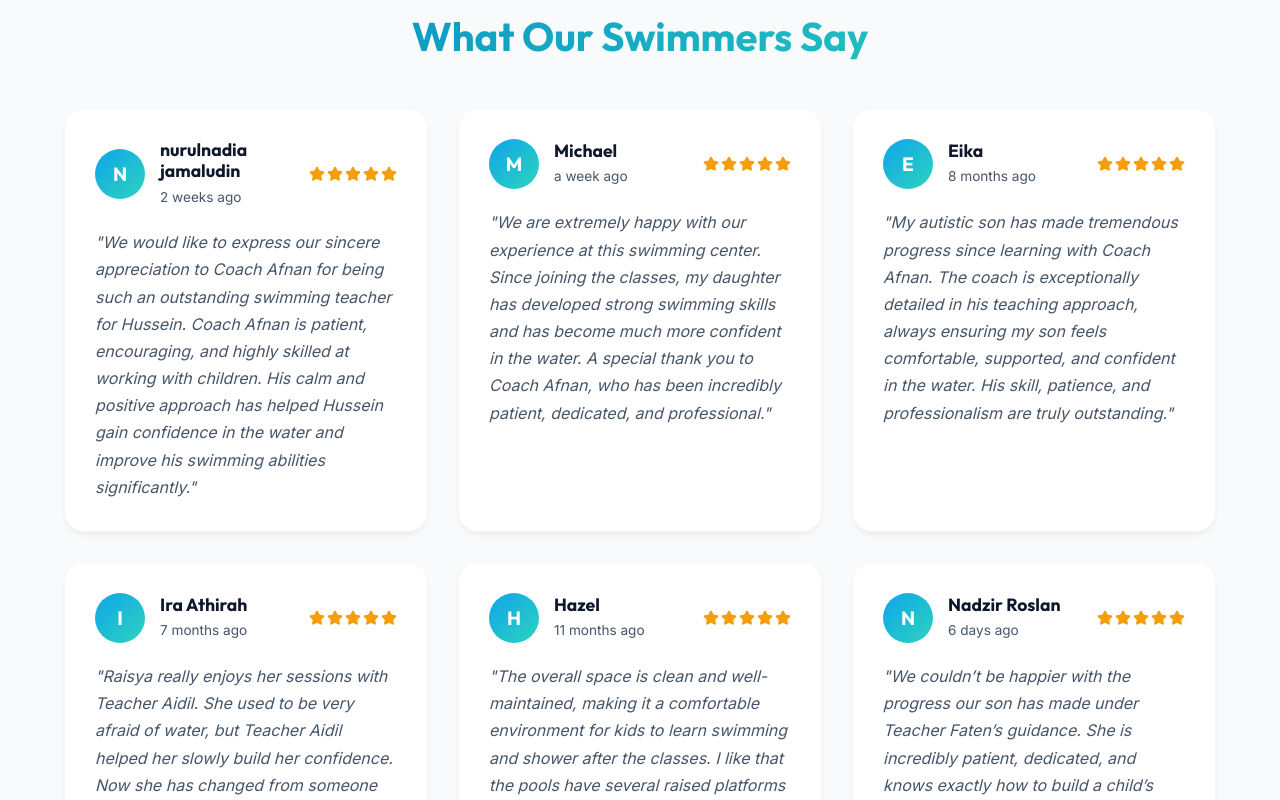
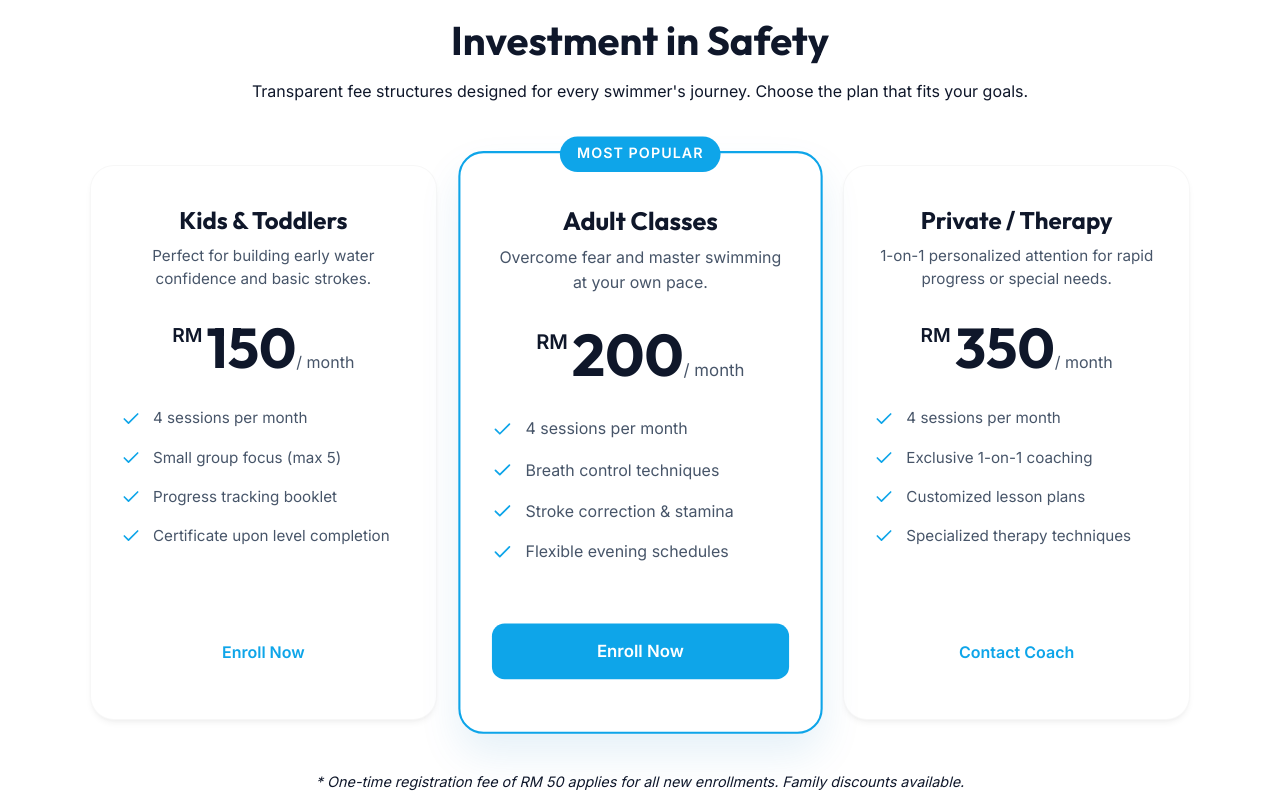
Before and after one commit to mgmhmmv/lumbaloomba-sa-website, a React (Vite) app in the folder website/: page / in a window 1280 px wide. Shown: the part 1640-2440 px from the top of the page. Built offline with nearby package versions, Linux system fonts and the light colour scheme.

Commit message:
Add nicely designed pricing structure section

```diff
--- a/website/src/components/Navbar.tsx
+++ b/website/src/components/Navbar.tsx
@@ -31,6 +31,7 @@ const Navbar: React.FC = () => {
         <div className={`nav-links ${mobileMenuOpen ? 'active' : ''}`}>
           <a href="/#about" onClick={() => setMobileMenuOpen(false)}>About</a>
           <a href="/#schedule" onClick={() => setMobileMenuOpen(false)}>Schedule</a>
+          <a href="/#pricing" onClick={() => setMobileMenuOpen(false)}>Pricing</a>
           <a href="/#reviews" onClick={() => setMobileMenuOpen(false)}>Reviews</a>
           <a href="/#social" onClick={() => setMobileMenuOpen(false)}>Community</a>
           <a href="/#contact" onClick={() => setMobileMenuOpen(false)} className="nav-contact">Contact</a>
--- /dev/null
+++ b/website/src/components/PricingSection.css
@@ -0,0 +1,201 @@
+.pricing-section {
+  padding: 100px 0;
+  background-color: var(--bg-secondary);
+}
+
+.pricing-section .section-header {
+  text-align: center;
+  margin-bottom: 60px;
+}
+
+.pricing-section .section-header h2 {
+  font-size: 2.5rem;
+  font-family: var(--font-heading);
+  color: var(--text-primary);
+  margin-bottom: 15px;
+}
+
+.pricing-grid {
+  display: grid;
+  grid-template-columns: repeat(3, 1fr);
+  gap: 30px;
+  align-items: center;
+  max-width: 1100px;
+  margin: 0 auto;
+}
+
+.pricing-card {
+  background: white;
+  border-radius: 24px;
+  padding: 40px 30px;
+  box-shadow: var(--shadow-sm);
+  border: 1px solid rgba(0,0,0,0.03);
+  position: relative;
+  transition: transform 0.3s ease, box-shadow 0.3s ease;
+  display: flex;
+  flex-direction: column;
+  height: 100%;
+}
+
+.pricing-card:hover {
+  transform: translateY(-10px);
+  box-shadow: var(--shadow-md);
+}
+
+.pricing-card.popular {
+  border: 2px solid var(--primary);
+  padding: 50px 30px;
+  box-shadow: 0 20px 40px rgba(0, 119, 182, 0.1);
+  transform: scale(1.05);
+  z-index: 2;
+}
+
+.pricing-card.popular:hover {
+  transform: scale(1.05) translateY(-10px);
+}
+
+.popular-badge {
+  position: absolute;
+  top: -16px;
+  left: 50%;
+  transform: translateX(-50%);
+  background: var(--primary);
+  color: white;
+  padding: 6px 16px;
+  border-radius: 20px;
+  font-size: 0.85rem;
+  font-weight: 600;
+  letter-spacing: 1px;
+  text-transform: uppercase;
+}
+
+.pricing-header {
+  text-align: center;
+  margin-bottom: 30px;
+}
+
+.pricing-header h3 {
+  font-family: var(--font-heading);
+  font-size: 1.5rem;
+  color: var(--text-primary);
+  margin-bottom: 10px;
+}
+
+.pricing-header p {
+  color: var(--text-secondary);
+  font-size: 0.95rem;
+  line-height: 1.5;
+}
+
+.pricing-price {
+  text-align: center;
+  margin-bottom: 30px;
+  color: var(--text-primary);
+}
+
+.pricing-price .currency {
+  font-size: 1.2rem;
+  font-weight: 600;
+  vertical-align: top;
+  margin-right: 4px;
+}
+
+.pricing-price .amount {
+  font-size: 3.5rem;
+  font-weight: 700;
+  font-family: var(--font-heading);
+  line-height: 1;
+}
+
+.pricing-price .period {
+  color: var(--text-secondary);
+  font-size: 1rem;
+}
+
+.pricing-features {
+  list-style: none;
+  padding: 0;
+  margin: 0 0 40px 0;
+  flex-grow: 1;
+}
+
+.pricing-features li {
+  display: flex;
+  align-items: center;
+  gap: 12px;
+  color: var(--text-secondary);
+  margin-bottom: 15px;
+  font-size: 0.95rem;
+}
+
+.feature-icon {
+  color: var(--primary);
+  width: 20px;
+  height: 20px;
+  flex-shrink: 0;
+}
+
+.pricing-cta {
+  display: block;
+  text-align: center;
+  padding: 14px 0;
+  border-radius: 12px;
+  font-weight: 600;
+  text-decoration: none;
+  transition: all 0.3s ease;
+}
+
+.pricing-cta.primary {
+  background: var(--primary);
+  color: white;
+}
+
+.pricing-cta.primary:hover {
+  background: var(--primary-dark);
+}
+
+.pricing-cta.secondary {
+  background: var(--bg-secondary);
+  color: var(--primary);
+}
+
+.pricing-cta.secondary:hover {
+  background: #e2f0fb;
+}
+
+.pricing-note {
+  text-align: center;
+  margin-top: 50px;
+  color: var(--text-tertiary);
+  font-size: 0.9rem;
+  font-style: italic;
+}
+
+@media (max-width: 992px) {
+  .pricing-grid {
+    grid-template-columns: repeat(2, 1fr);
+  }
+
+  .pricing-card.popular {
+    transform: none;
+    padding: 40px 30px;
+    grid-column: 1 / -1;
+    max-width: 500px;
+    margin: 0 auto;
+  }
+
+  .pricing-card.popular:hover {
+    transform: translateY(-10px);
+  }
+}
+
+@media (max-width: 768px) {
+  .pricing-grid {
+    grid-template-columns: 1fr;
+    max-width: 400px;
+  }
+
+  .pricing-card.popular {
+    grid-column: 1;
+  }
+}
--- /dev/null
+++ b/website/src/components/PricingSection.tsx
@@ -0,0 +1,85 @@
+import React from 'react';
+import { Check } from 'lucide-react';
+import './PricingSection.css';
+
+const PricingSection: React.FC = () => {
+  return (
+    <section id="pricing" className="pricing-section">
+      <div className="container">
+        <div className="section-header">
+          <h2>Investment in <span className="highlight">Safety</span></h2>
+          <p>Transparent fee structures designed for every swimmer's journey. Choose the plan that fits your goals.</p>
+        </div>
+
+        <div className="pricing-grid">
+          {/* Kids Plan */}
+          <div className="pricing-card">
+            <div className="pricing-header">
+              <h3>Kids & Toddlers</h3>
+              <p>Perfect for building early water confidence and basic strokes.</p>
+            </div>
+            <div className="pricing-price">
+              <span className="currency">RM</span>
+              <span className="amount">150</span>
+              <span className="period">/ month</span>
+            </div>
+            <ul className="pricing-features">
+              <li><Check className="feature-icon" /> 4 sessions per month</li>
+              <li><Check className="feature-icon" /> Small group focus (max 5)</li>
+              <li><Check className="feature-icon" /> Progress tracking booklet</li>
+              <li><Check className="feature-icon" /> Certificate upon level completion</li>
+            </ul>
+            <a href="#register" className="pricing-cta secondary">Enroll Now</a>
+          </div>
+
+          {/* Adults Plan */}
+          <div className="pricing-card popular">
+            <div className="popular-badge">Most Popular</div>
+            <div className="pricing-header">
+              <h3>Adult Classes</h3>
+              <p>Overcome fear and master swimming at your own pace.</p>
+            </div>
+            <div className="pricing-price">
+              <span className="currency">RM</span>
+              <span className="amount">200</span>
+              <span className="period">/ month</span>
+            </div>
+            <ul className="pricing-features">
+              <li><Check className="feature-icon" /> 4 sessions per month</li>
+              <li><Check className="feature-icon" /> Breath control techniques</li>
+              <li><Check className="feature-icon" /> Stroke correction & stamina</li>
+              <li><Check className="feature-icon" /> Flexible evening schedules</li>
+            </ul>
+            <a href="#register" className="pricing-cta primary">Enroll Now</a>
+          </div>
+
+          {/* Private / Special Needs */}
+          <div className="pricing-card">
+            <div className="pricing-header">
+              <h3>Private / Therapy</h3>
+              <p>1-on-1 personalized attention for rapid progress or special needs.</p>
+            </div>
+            <div className="pricing-price">
+              <span className="currency">RM</span>
+              <span className="amount">350</span>
+              <span className="period">/ month</span>
+            </div>
+            <ul className="pricing-features">
+              <li><Check className="feature-icon" /> 4 sessions per month</li>
+              <li><Check className="feature-icon" /> Exclusive 1-on-1 coaching</li>
+              <li><Check className="feature-icon" /> Customized lesson plans</li>
+              <li><Check className="feature-icon" /> Specialized therapy techniques</li>
+            </ul>
+            <a href="#register" className="pricing-cta secondary">Contact Coach</a>
+          </div>
+        </div>
+
+        <div className="pricing-note">
+          <p>* One-time registration fee of RM 50 applies for all new enrollments. Family discounts available.</p>
+        </div>
+      </div>
+    </section>
+  );
+};
+
+export default PricingSection;
--- a/website/src/pages/Home.tsx
+++ b/website/src/pages/Home.tsx
@@ -1,6 +1,7 @@
 import React from 'react';
 import HeroSection from '../components/HeroSection';
 import InfoSection from '../components/InfoSection';
+import PricingSection from '../components/PricingSection';
 import ReviewsSection from '../components/ReviewsSection';
 import SocialFeedSection from '../components/SocialFeedSection';
 import ContactSection from '../components/ContactSection';
@@ -11,6 +12,7 @@ const Home: React.FC = () => {
     <main>
       <HeroSection />
       <InfoSection />
+      <PricingSection />
       <ReviewsSection />
       <SocialFeedSection />
       <ContactSection />
```
